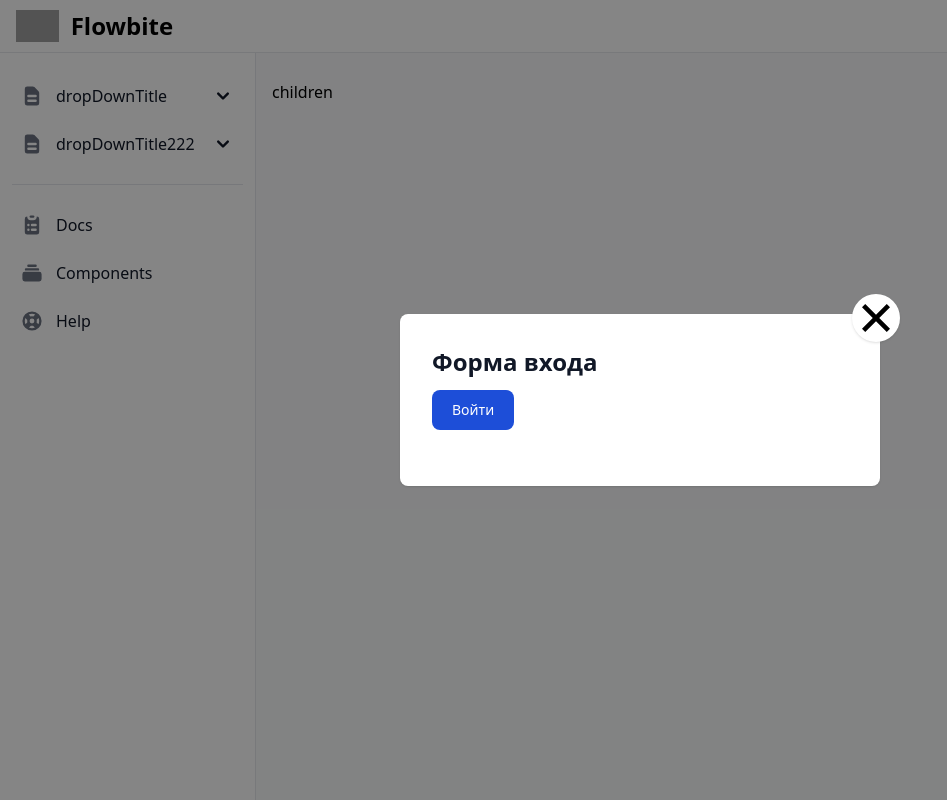
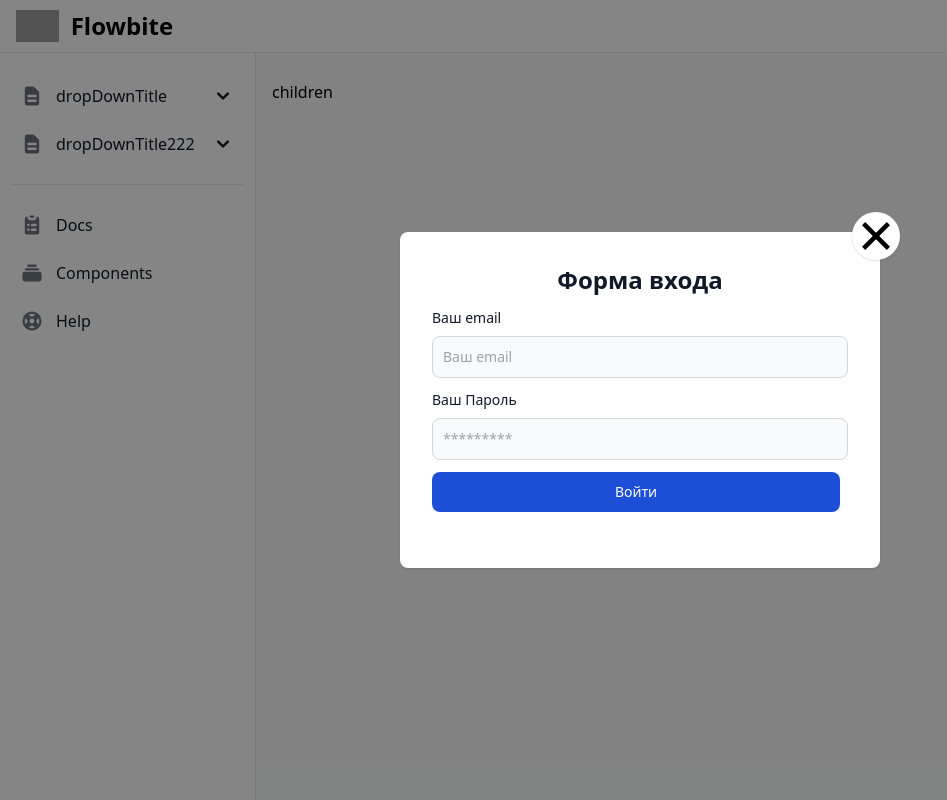
Before and after one commit to TheFasWalker/LaravelReactFront, a React (Vite) app: page / in a window 1280 px wide. Shown: the whole page, without its empty margins (0-947 px from the left). Built offline with nearby package versions, Linux system fonts and the light colour scheme; grey boxes are pictures that could not be loaded.

Commit message:
feat:  login popup form ui component

```diff
--- a/src/shared/Aside.tsx
+++ b/src/shared/Aside.tsx
@@ -52,9 +52,9 @@ export const Aside = () => {
                 >
                   <path d="M9 2a1 1 0 000 2h2a1 1 0 100-2H9z"></path>
                   <path
-                    fill-rule="evenodd"
+                    fillRule="evenodd"
                     d="M4 5a2 2 0 012-2 3 3 0 003 3h2a3 3 0 003-3 2 2 0 012 2v11a2 2 0 01-2 2H6a2 2 0 01-2-2V5zm3 4a1 1 0 000 2h.01a1 1 0 100-2H7zm3 0a1 1 0 000 2h3a1 1 0 100-2h-3zm-3 4a1 1 0 100 2h.01a1 1 0 100-2H7zm3 0a1 1 0 100 2h3a1 1 0 100-2h-3z"
-                    clip-rule="evenodd"
+                    clipRule="evenodd"
                   ></path>
                 </svg>
                 <span className="ml-3">Docs</span>
@@ -92,9 +92,9 @@ export const Aside = () => {
                   xmlns="http://www.w3.org/2000/svg"
                 >
                   <path
-                    fill-rule="evenodd"
+                    fillRule="evenodd"
                     d="M18 10a8 8 0 11-16 0 8 8 0 0116 0zm-2 0c0 .993-.241 1.929-.668 2.754l-1.524-1.525a3.997 3.997 0 00.078-2.183l1.562-1.562C15.802 8.249 16 9.1 16 10zm-5.165 3.913l1.58 1.58A5.98 5.98 0 0110 16a5.976 5.976 0 01-2.516-.552l1.562-1.562a4.006 4.006 0 001.789.027zm-4.677-2.796a4.002 4.002 0 01-.041-2.08l-.08.08-1.53-1.533A5.98 5.98 0 004 10c0 .954.223 1.856.619 2.657l1.54-1.54zm1.088-6.45A5.974 5.974 0 0110 4c.954 0 1.856.223 2.657.619l-1.54 1.54a4.002 4.002 0 00-2.346.033L7.246 4.668zM12 10a2 2 0 11-4 0 2 2 0 014 0z"
-                    clip-rule="evenodd"
+                    clipRule="evenodd"
                   ></path>
                 </svg>
                 <span className="ml-3">Help</span>
--- a/src/shared/Header.tsx
+++ b/src/shared/Header.tsx
@@ -1,6 +1,8 @@
-import { PopupLayout } from "./ui/layout/PopupLayout"
+import { useState } from "react"
+import { LoginPopup } from "./popup/LoginPopup"
 
 export const Header = () => {
+  const [loginPopupState, setLoginPopupState]= useState(false)
     return (
         <nav className="bg-white border-b border-gray-200 px-4 py-2.5 dark:bg-gray-800 dark:border-gray-700 fixed left-0 right-0 top-0 z-50">
         <div className="flex flex-wrap justify-between items-center">
@@ -20,7 +22,7 @@ export const Header = () => {
 
           </div>
         </div>
-        <PopupLayout/>
+          <LoginPopup/>
       </nav>
 
     )
--- /dev/null
+++ b/src/shared/popup/LoginPopup.tsx
@@ -0,0 +1,30 @@
+import { BlueButton } from "../ui/elements/BlueBurron"
+import { InputField } from "../ui/form/InputField"
+import { PopupLayout } from "../ui/layout/PopupLayout"
+
+export const LoginPopup = () => {
+    return (
+        <PopupLayout>
+            <h3 className="mb-3 text-2xl font-bold text-gray-900 dark:text-white text-center">
+              Форма входа
+            </h3>
+            <form action="#" className="flex flex-col  gap-3">
+              <InputField
+                title="Ваш email"
+                type="email"
+                name="email"
+                placeholder="Ваш email"
+                onChange={()=>console.log()}
+              />
+              <InputField
+                title="Ваш Пароль"
+                type="password"
+                name="password"
+                placeholder="*********"
+                onChange={()=>console.log()}
+              />
+              <BlueButton title="Войти" />
+            </form>
+        </PopupLayout>
+    )
+}
--- a/src/shared/ui/form/InputField.tsx
+++ b/src/shared/ui/form/InputField.tsx
@@ -1,15 +1,16 @@
 import { FC } from "react"
 
-interface inputProps {
+interface InputProps {
     title: string;
     placeholder:string;
     type?: string;
     name:string;
-    onChange?:(event: React.ChangeEvent<HTMLInputElement>) => void;
+    onChange:(event: React.ChangeEvent<HTMLInputElement>) => void;
 }
 
-export const InputField:FC<inputProps> = ({title, placeholder, type = 'text', name, onChange}) => {
-    <div className="mb-5">
+export const InputField:FC<InputProps> = ({title, placeholder, type = 'text', name, onChange}) => {
+    return (
+        <div className="">
         <label>
             <span className="block mb-2 text-sm font-medium text-gray-900 dark:text-white"> {title}</span>
             <input
@@ -23,4 +24,5 @@ export const InputField:FC<inputProps> = ({title, placeholder, type = 'text', na
 
 
   </div>
+    )
 }
--- a/src/shared/ui/layout/PopupLayout.tsx
+++ b/src/shared/ui/layout/PopupLayout.tsx
@@ -1,17 +1,31 @@
-import { BlueButton } from "../elements/BlueBurron";
-import { InputField } from "../form/InputField";
+import { FC, useState } from "react";
 
-export const PopupLayout = () => {
+interface PopuplayoutProps {
+  children: React.ReactNode
+
+}
+
+export const PopupLayout: FC<PopuplayoutProps> = ({ children }) => {
+  const [visibility, setVisibility] = useState(true)
+
+  const popupState = () => {
+    setVisibility(!visibility)
+    console.log('here')
+  }
+  if (visibility) {
     return (
       <div className="flex items-center justify-center overflow-y-auto overflow-x-hidden fixed top-0 right-0 left-0 z-50 w-full md:inset-0 h-modal md:h-full bg-[#0000007a]">
         <div className="relative p-4 w-full max-w-lg h-full md:h-auto">
           <div className="relative p-4 bg-white rounded-lg shadow dark:bg-gray-800 md:p-8">
-          <button className="absolute -top-5 -right-5 h-12 w-12 rounded-full shadow flex justify-center items-center bg-white">
+            <button
+              className="absolute -top-5 -right-5 h-12 w-12 rounded-full shadow flex justify-center items-center bg-white"
+              onClick={popupState}
+            >
                         <svg
                             className=" h-7 w78"
                 fill="#000000"
                 viewBox="0 0 512 512"
-              xml:space="preserve"
+
               >
                 <g>
                   <g>
@@ -24,27 +38,13 @@ export const PopupLayout = () => {
               </svg>
             </button>
             <div className="mb-4 text-sm font-light text-gray-500 dark:text-gray-400">
-            <h3 className="mb-3 text-2xl font-bold text-gray-900 dark:text-white">
-              Форма входа
-            </h3>
-            <form action="#">
-              <InputField
-                title="Ваш email"
-                type="email"
-                name="email"
-                placeholder="Ваш email"
-              />
-              <InputField
-                title="Ваш Пароль"
-                type="password"
-                name="password"
-                placeholder="*********"
-              />
-              <BlueButton title="Войти" />
-            </form>
+  {children}
             </div>
           </div>
         </div>
       </div>
     );
+  }
+  return null;
+
 };
```
Lines whose indentation alone changed are shown as unchanged.
